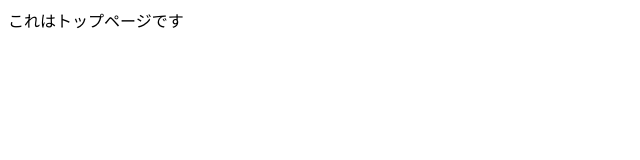
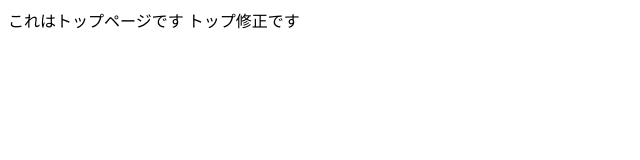
Before and after one commit to AkashiYoshito/sample-company, a plain HTML site: page index.html in a window 1280 px wide. Shown: the whole page, without its empty margins (0-640 px from the left). Drawn offline with Linux system fonts and the light colour scheme.

Commit message:
二回目の修正

```diff
--- a/index.html
+++ b/index.html
@@ -8,5 +8,7 @@
 </head>
 <body>
   これはトップページです
+
+  トップ修正です
 </body>
 </html>
```
